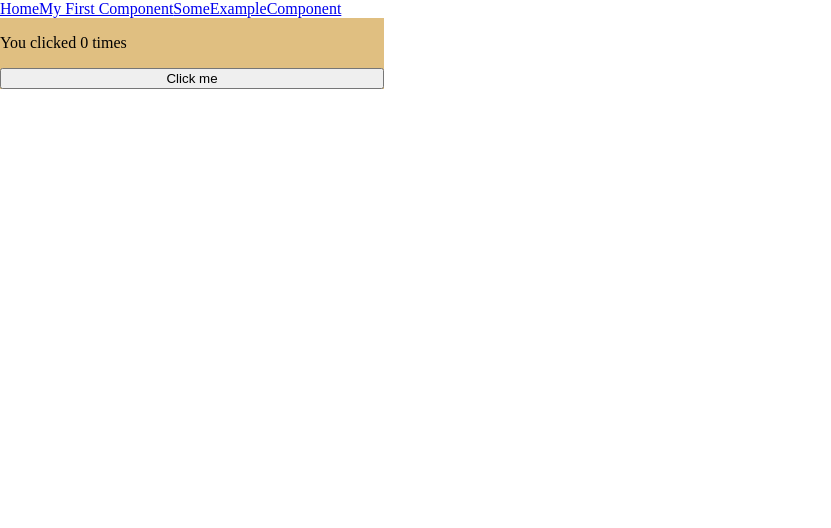
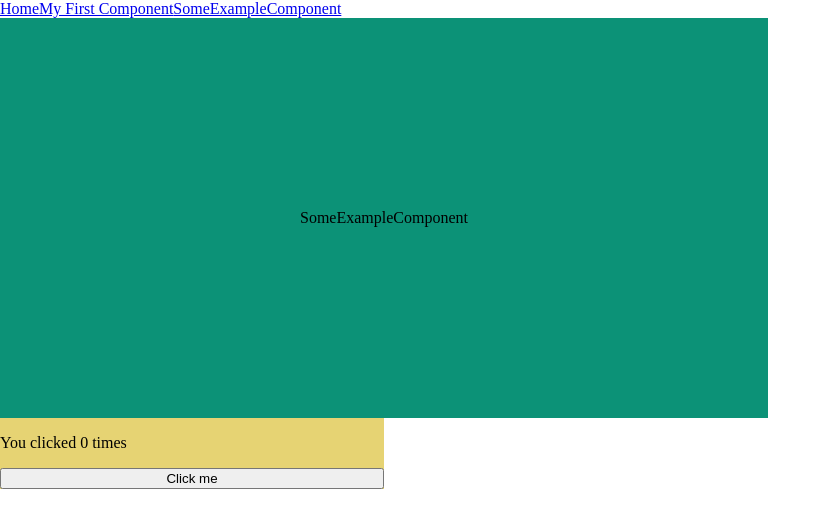
Before and after one commit to Shima2022/shima_portfolio, a React (Create React App) app: page / in a window 1280 px wide. Shown: the top 528 px of the page, without its empty margins (0-831 px from the left). Built offline with nearby package versions, Linux system fonts and the light colour scheme.

Commit message:
Fixing everything

```diff
--- a/src/App.tsx
+++ b/src/App.tsx
@@ -5,6 +5,7 @@ import ClickCount from './components/clickCount';
 const App: React.FC = () => {
   return (
     <div>
+      <SomeExampleComponent/>
       <ClickCount />
     </div>
   )
--- a/src/components/clickCount.module.scss
+++ b/src/components/clickCount.module.scss
@@ -1,5 +1,5 @@
 .container {
-    background: rgb(224, 191, 129);
+    background: rgb(230, 211, 115);
     justify-content: center;
     display: flex;
     flex-direction: column;
--- a/src/components/clickCount.tsx
+++ b/src/components/clickCount.tsx
@@ -12,7 +12,7 @@ const ClickCount: React.FC<ClickCountProps> = () => {
   const [count, setCount] = useState(0);
 
 useEffect (() => {
- document.title = 'Clicked ${count} times';
+ document.title = `You Clicked ${count} times`;
 });
 
   return (
--- a/src/components/example/someExampleComponent.module.scss
+++ b/src/components/example/someExampleComponent.module.scss
@@ -1,6 +1,6 @@
 .container {
-    width: 100%;
-    height: 700px;
+    width: 60%;
+    height: 400px;
     background: #0c9277;
     display: flex;
     flex-direction: column;
```
